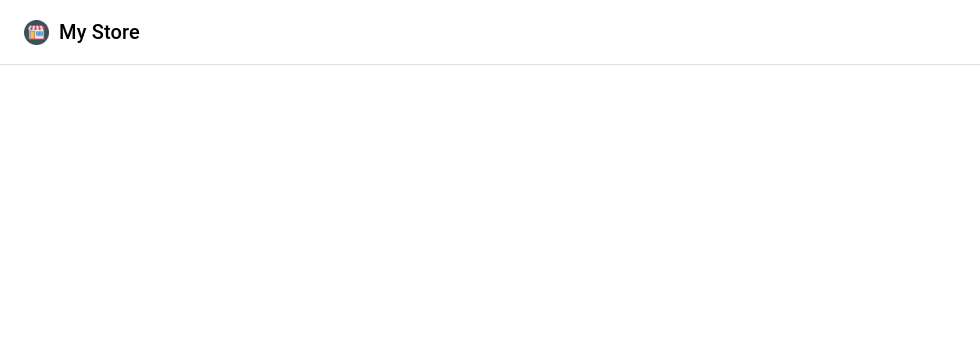
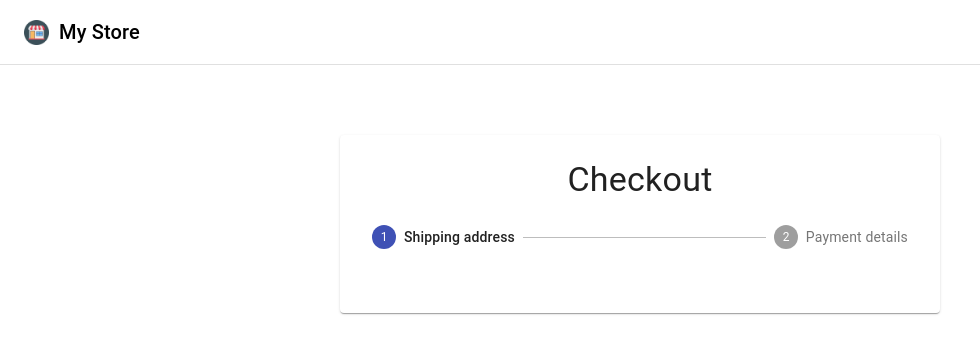
Before and after one commit to chesterdany/e-commerce-, a React (Create React App) app: page /checkout in a window 1280 px wide. Shown: the top 354 px of the page, without its empty margins (0-980 px from the left). Built offline with nearby package versions, Linux system fonts and the light colour scheme; no server answers.

Commit message:
basic checkout

```diff
--- a/src/App.js
+++ b/src/App.js
@@ -3,7 +3,7 @@ import React, { useState, useEffect } from "react";
 // import Navbar from "./components/Navbar/Navbar";
 import { commerce } from "./lib/commerce";
 
-import { Products, Navbar, Cart } from "./components";
+import { Products, Navbar, Cart, Checkout } from "./components";
 
 import { BrowserRouter as Router, Switch, Route } from "react-router-dom";
 
@@ -66,6 +66,9 @@ const App = () => {
               emptyCartHandler={emptyCartHandler}
             />
           </Route>
+          <Route exact path="/checkout">
+            <Checkout />
+          </Route>
         </Switch>
       </div>
     </Router>
--- a/src/components/Cart/Cart.jsx
+++ b/src/components/Cart/Cart.jsx
@@ -55,6 +55,8 @@ const Cart = ({
             Empty Cart
           </Button>
           <Button
+            component={Link}
+            to="/checkout"
             className={classes.checkoutButton}
             size="large"
             type="button"
--- /dev/null
+++ b/src/components/CheckoutForm/Checkout/Checkout.jsx
@@ -0,0 +1,42 @@
+import React, { useState } from "react";
+import {
+  Paper,
+  Stepper,
+  Step,
+  StepLabel,
+  Typography,
+  CircularProgress,
+  Divider,
+  Button,
+} from "@material-ui/core";
+
+import useStyles from "./styles";
+
+const steps = ["Shipping address", "Payment details"];
+
+const Checkout = () => {
+  const classes = useStyles();
+  const [activeStep, setActiveStep] = useState(0);
+
+  return (
+    <>
+      <div className={classes.toolbar} />
+      <main className={classes.layout}>
+        <Paper className={classes.paper}>
+          <Typography variant="h4" align="center">
+            Checkout
+          </Typography>
+          <Stepper activeStep={activeStep} className={classes.stepper}>
+            {steps.map((step) => (
+              <Step key={step}>
+                <StepLabel>{step}</StepLabel>
+              </Step>
+            ))}
+          </Stepper>
+        </Paper>
+      </main>
+    </>
+  );
+};
+
+export default Checkout;
--- /dev/null
+++ b/src/components/CheckoutForm/Checkout/styles.js
@@ -0,0 +1,52 @@
+import { makeStyles } from "@material-ui/core/styles";
+
+export default makeStyles((theme) => ({
+  appBar: {
+    position: "relative",
+  },
+  toolbar: theme.mixins.toolbar,
+  layout: {
+    marginTop: "5%",
+    width: "auto",
+    marginLeft: theme.spacing(2),
+    marginRight: theme.spacing(2),
+    [theme.breakpoints.up(600 + theme.spacing(2) * 2)]: {
+      width: 600,
+      marginLeft: "auto",
+      marginRight: "auto",
+    },
+  },
+  paper: {
+    marginTop: theme.spacing(3),
+    marginBottom: theme.spacing(3),
+    padding: theme.spacing(2),
+    [theme.breakpoints.down("xs")]: {
+      width: "100%",
+      marginTop: 60,
+    },
+    [theme.breakpoints.up(600 + theme.spacing(3) * 2)]: {
+      marginTop: theme.spacing(6),
+      marginBottom: theme.spacing(6),
+      padding: theme.spacing(3),
+    },
+  },
+  stepper: {
+    padding: theme.spacing(3, 0, 5),
+  },
+  buttons: {
+    display: "flex",
+    justifyContent: "flex-end",
+  },
+  button: {
+    marginTop: theme.spacing(3),
+    marginLeft: theme.spacing(1),
+  },
+  divider: {
+    margin: "20px 0",
+  },
+  spinner: {
+    display: "flex",
+    justifyContent: "center",
+    alignItems: "center",
+  },
+}));
--- a/src/components/index.js
+++ b/src/components/index.js
@@ -1,3 +1,4 @@
 export { default as Navbar } from "./Navbar/Navbar";
 export { default as Products } from "./Products/Products";
 export { default as Cart } from "./Cart/Cart";
+export { default as Checkout } from "./CheckoutForm/Checkout/Checkout";
```
